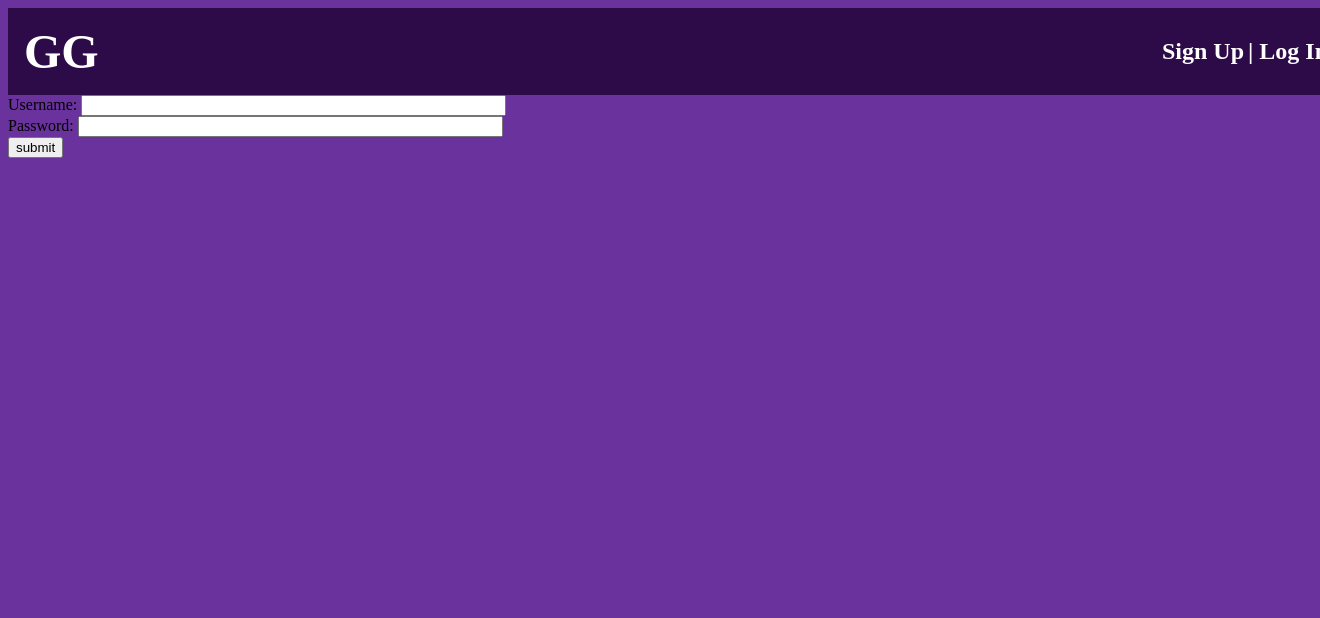
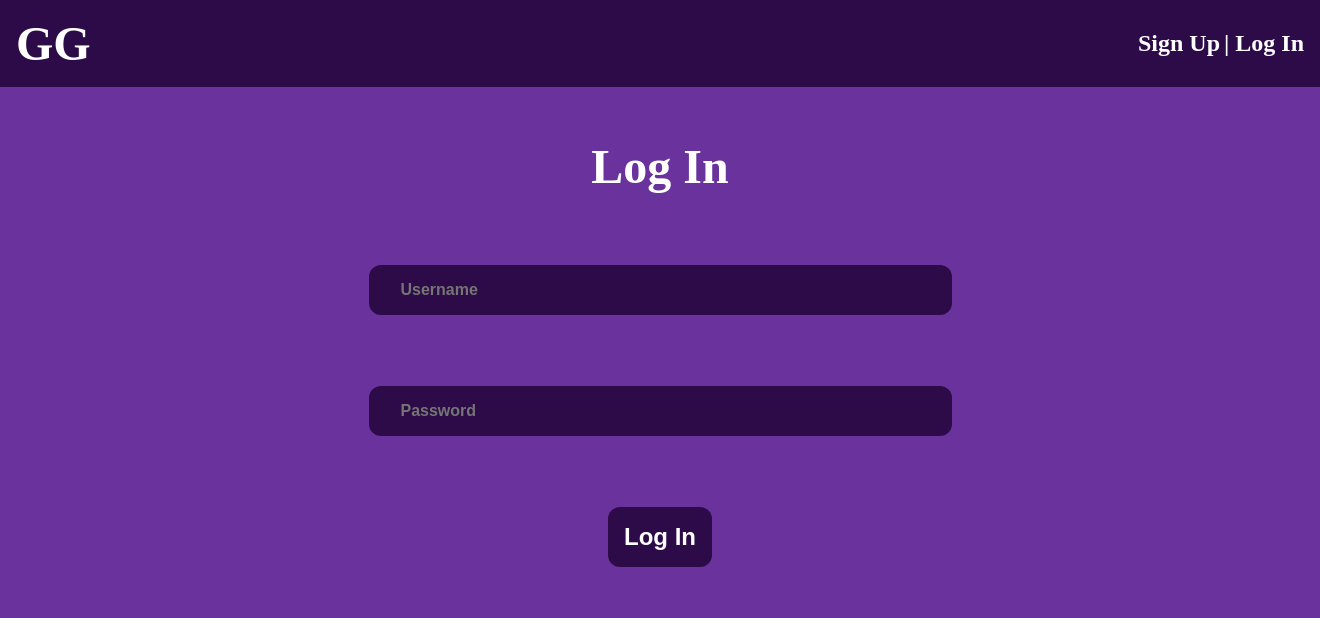
Before and after one commit to robertbrj/glasgowgaffs, a Django app: page /glasgowgaffsapp/login/ in a window 1320 px wide; the page is wider, and only the part inside the window is pictured. Shown: the top 618 px of that part. Run offline with Django 3.2, Linux system fonts and the light colour scheme.

Commit message:
SignUp and Login styling

```diff
--- a/static/styles/base.css
+++ b/static/styles/base.css
@@ -5,6 +5,14 @@
     align-items: center;
     display: flex;
     justify-content: space-between;
+
+}
+
+#body-block {
+    padding-top: 1rem;
+    padding-bottom: 1rem;
+    padding-left: 5%;
+    padding-right: 5%;
 }
 
 #home-button {
@@ -32,6 +40,10 @@
     transition: transform 0.3s ease;
 }
 
+.auth-button:hover {
+    cursor: pointer;
+}
+
 #pipe {
     color: white;
     font-size: 24px;
@@ -46,3 +58,9 @@
 body {
     background-color: #69329C;
 }
+
+* {
+    margin: 0;
+    padding: 0;
+    box-sizing: border-box;
+}
--- a/static/styles/index.css
+++ b/static/styles/index.css
@@ -18,7 +18,8 @@
 
 #about-section {
     text-align: center;
-    padding: 2rem;
+    padding-left: 2rem;
+    padding-right: 2rem;
 }
 
 #see-events {
--- /dev/null
+++ b/static/styles/register.css
@@ -0,0 +1,47 @@
+#title {
+    color: white;
+    font-size: 48px;
+    font-weight: 700;
+    text-align: center;
+    margin-top: 3%;
+    margin-bottom: 3%;
+}
+
+#user-form {
+    text-align: center;
+}
+
+.form-group input {
+    font-size: 16px;
+    margin-top: 3%;
+    margin-bottom: 3%;
+    padding-top: 1rem;
+    padding-bottom: 1rem;
+    padding-left: 2rem;
+    padding-right: 2rem;
+    border-radius: 12px;
+    background-color: #2D0B48;
+    border: none;
+    color: white;
+    font-weight: 700;
+}
+
+#register-button {
+    color: white;
+    background-color: #2D0B48;
+    font-size: 24px;
+    font-weight: 700;
+    padding: 1rem;
+    border-radius: 12px;
+    border: none;
+    margin-bottom: 3%;
+    margin-top: 3%;
+    transition: all 0.3s ease;
+}
+
+#register-button:hover {
+    cursor: pointer;
+    transform: scale(1.1);
+    background-color: white;
+    color: #2D0B48;
+}
--- a/templates/glasgowgaffsapp/base.html
+++ b/templates/glasgowgaffsapp/base.html
@@ -32,8 +32,10 @@
 
         </div>
     </div>
-    {% block body_block %}
-    {% endblock %}
+    <div id="body-block">
+        {% block body_block %}
+        {% endblock %}
+    </div>
 </body>
 
 </html>
--- a/templates/glasgowgaffsapp/login.html
+++ b/templates/glasgowgaffsapp/login.html
@@ -2,15 +2,22 @@
 {% load static %}
 
 {% block body_block %}
+<link rel="stylesheet" href="{% static 'styles/register.css' %}" />
 
-<form id="login_form" method="post" action="{% url 'glasgowgaffsapp:login' %}">
+<form id="user-form" method="post" action="{% url 'glasgowgaffsapp:login' %}">
     {% csrf_token %}
+    <h1 id="title">Log In</h1>
 
-    Username: <input type="text" name="username" value="" size="50" />
-    <br />
-    Password: <input type="password" name="password" value="" size="50" />
-    <br />
-    <input type="submit" value="submit" />
+
+    <div class="form-group">
+        <input placeholder="Username" type="text" name="username" value="" size="50" />
+    </div>
+
+    <div class="form-group">
+        <input placeholder="Password" type="password" name="password" value="" size="50" />
+    </div>
+
+    <input id="register-button" type="submit" value="Log In" />
 
 </form>
 
```
Also changed, not shown: glasgowgaffsapp/forms.py (+9 -2 lines), templates/glasgowgaffsapp/login.css (added, +47 -0 lines), templates/glasgowgaffsapp/register.html (+20 -4 lines).
